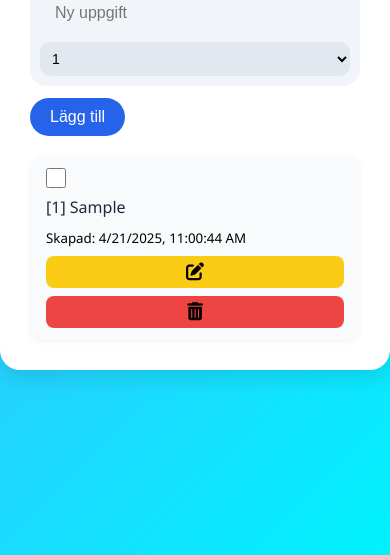
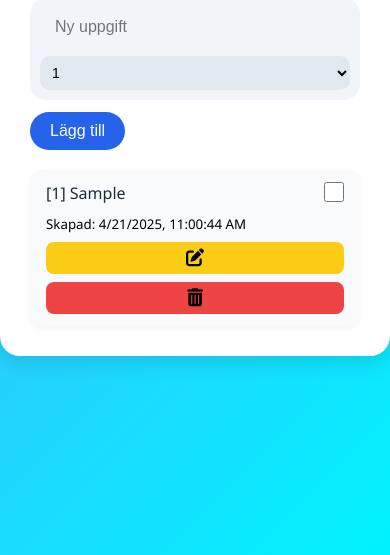
Before and after one commit to SaraM47/typescript-moment2, a website built with Vite: page index.html in a window 390 px wide. Both pictures are taken after typing "Sample" into the empty fields and a click on the button "Lägg till". Shown: the part 289-844 px from the top of the page. Built offline with nearby package versions, Linux system fonts and the light colour scheme.

Commit message:
Fixing layout overflow on mobile: allow body to grow with content and improve responsive task item styling

```diff
--- a/src/style.css
+++ b/src/style.css
@@ -11,7 +11,7 @@ body {
   display: flex;
   justify-content: center;
   align-items: center;
-  height: 100vh;
+  min-height: 100vh;
 }
 
 main {
@@ -184,10 +184,19 @@ li button.delete-btn {
     flex-direction: column;
     align-items: flex-start;
     gap: 8px;
+    position: relative;
+  }
+
+  li input[type="checkbox"] {
+    position: absolute;
+    top: 12px;
+    right: 16px;
+    margin-right: 0;
   }
 
   li span {
     width: 100%;
+    padding-right: 40px;
   }
 
   li button {
```
